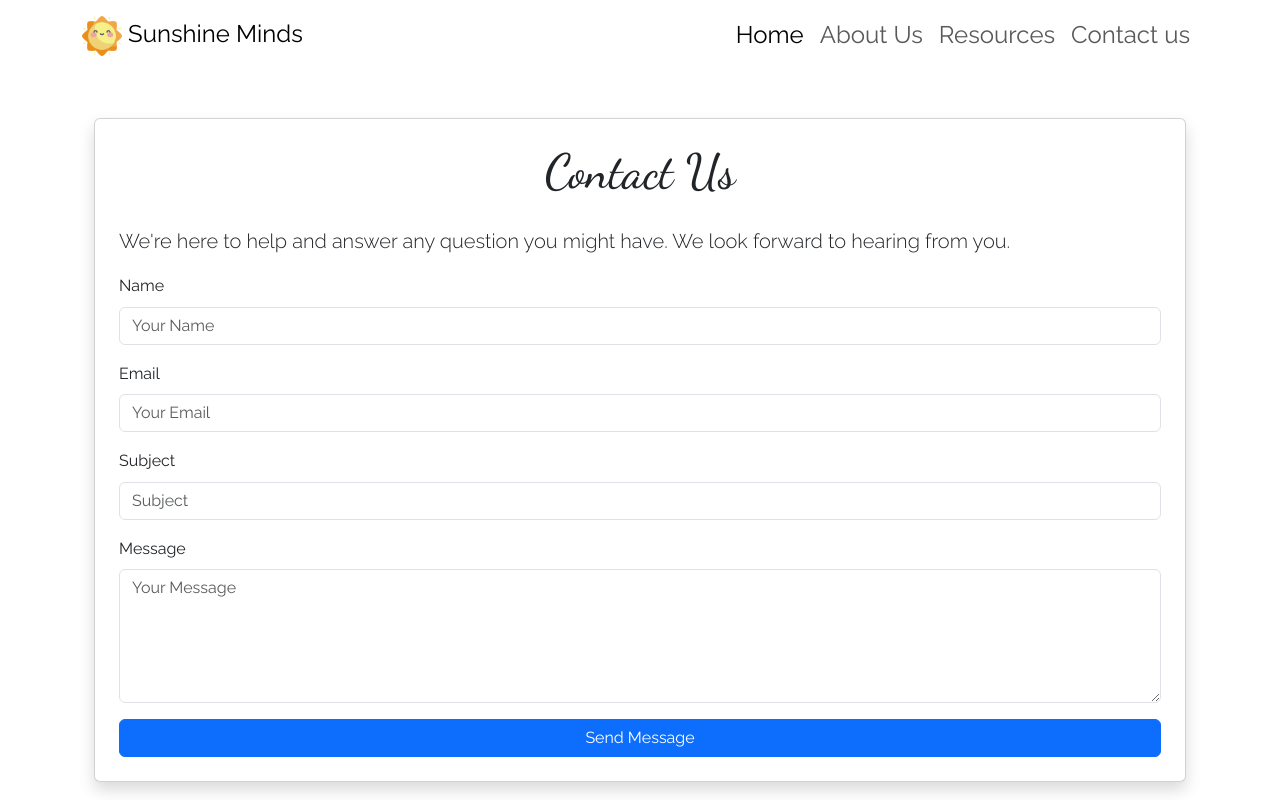
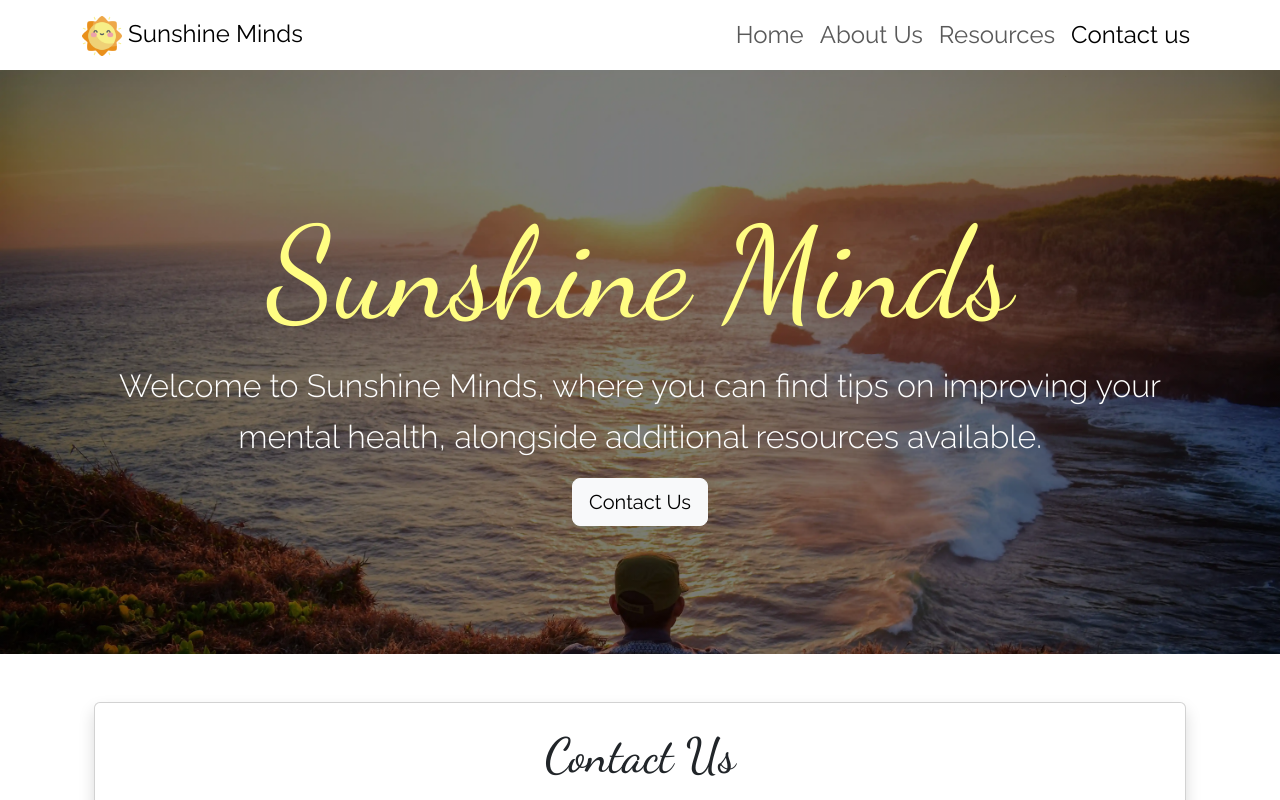
Before and after one commit to PaulyDuk/sunshine-minds, a plain HTML site: page contact.html in a window 1280 px wide. Shown: the top 800 px of the page. Drawn offline with nearby package versions, Linux system fonts and the light colour scheme.

Commit message:
Added hero image and updated nav bar to show active link

```diff
--- a/contact.html
+++ b/contact.html
@@ -3,7 +3,7 @@
 <head>
     <meta charset="utf-8">
     <meta name="viewport" content="width=device-width, initial-scale=1">
-    <title>Sunshine Minds | Home</title>
+    <title>Sunshine Minds | Contact Us</title>
 
     <!-- Favicons -->
     <link rel="apple-touch-icon" sizes="180x180" href="/assets/images/apple-touch-icon.png">
@@ -36,7 +36,7 @@
             <div class="collapse navbar-collapse" id="navbarNav">
                 <ul class="navbar-nav ms-auto">
                     <li class="nav-item">
-                        <a class="nav-link active" aria-current="page" href="index.html">Home</a>
+                        <a class="nav-link" href="index.html">Home</a>
                     </li>
                     <li class="nav-item">
                         <a class="nav-link" href="about.html">About Us</a>
@@ -45,12 +45,22 @@
                         <a class="nav-link" href="resources.html">Resources</a>
                     </li>
                     <li class="nav-item">
-                        <a class="nav-link" href="contact.html">Contact us</a>
+                        <a class="nav-link active" aria-current="page" href="contact.html">Contact us</a>
                     </li>
                 </ul>
             </div>
         </div>
     </nav>
+        <!-- Hero Section -->
+    <header class="hero text-center" id="mainContent">
+        <div class="container">
+            <h1 class="display-4">
+                <span class="hero-part-1">Sunshine Minds</span>
+            </h1>
+            <p class="lead hero-part-2">Welcome to Sunshine Minds, where you can find tips on improving your mental health, alongside additional resources available.</p>
+            <a href="contact.html" class="btn btn-light btn-lg" role="button" tabindex="0">Contact Us</a>
+        </div>
+    </header>
     <main class="container my-5">
         <div class="container">
             <div class="card shadow p-4">
```
